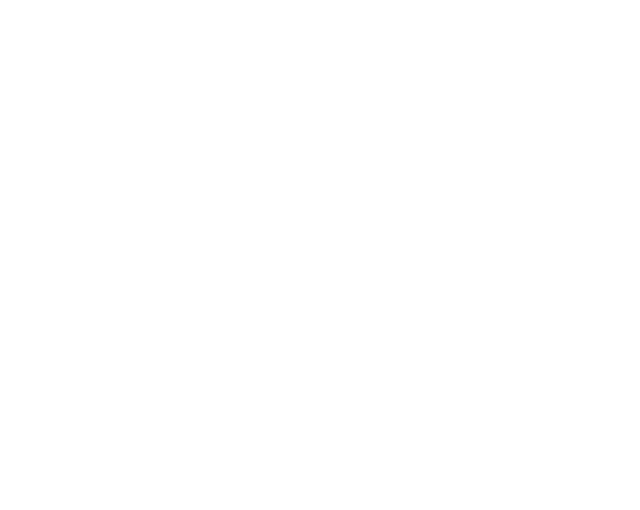
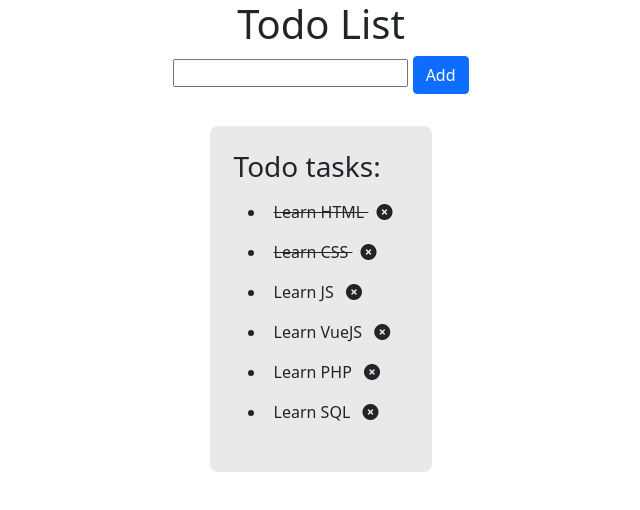
Before and after one commit to SirAlyon/vue-todolist, a plain HTML site: page index.html in a window 1280 px wide. Shown: the whole page, without its empty margins (319-959 px from the left). Drawn offline with nearby package versions, Linux system fonts and the light colour scheme.

Commit message:
add milestone 3

```diff
--- a/app.js
+++ b/app.js
@@ -1,9 +1,45 @@
 const app = new Vue ({
     el: '#app',
     data: {
-
+        newTask: '',
+        tasks: [
+            {
+                text: 'Learn HTML',
+                done: true,
+            },
+            {
+                text: 'Learn CSS',
+                done: true,
+            },
+            {
+                text: 'Learn JS',
+                done: false,
+            },
+            {
+                text: 'Learn VueJS',
+                done: false,
+            },
+            {
+                text: 'Learn PHP',
+                done: false,
+            },
+            {
+                text: 'Learn SQL',
+                done: false,
+            }
+        ]
     },
     methods: {
-
+        deleteTask(index){
+            this.tasks.splice(index, 1)
+        },
+        addNewTask(){
+            const newTaskObject = {
+                text: this.newTask,
+                done: false
+            }
+            console.log(newTaskObject);
+            this.tasks.push(newTaskObject)
+        }
     }
 })
--- a/index.html
+++ b/index.html
@@ -4,11 +4,29 @@
     <meta charset="UTF-8">
     <meta http-equiv="X-UA-Compatible" content="IE=edge">
     <meta name="viewport" content="width=device-width, initial-scale=1.0">
+    <link rel="stylesheet" href="https://cdn.jsdelivr.net/npm/bootstrap@5.1.3/dist/css/bootstrap.min.css">
+    <link rel="stylesheet" href="https://cdnjs.cloudflare.com/ajax/libs/font-awesome/6.1.1/css/all.min.css">
     <title>Todo List</title>
     <link rel="stylesheet" href="style.css">
 </head>
 <body>
     <div id="app">
+        <div class="container m-auto">
+            <h1>Todo List</h1>
+            <div class="new_task">
+                <input type="text" v-model="newTask">
+                <button @click="addNewTask" class="btn btn-primary">Add</button>
+            </div>
+            <div class="tasks">
+                <h3>Todo tasks:</h3>
+                <ul>
+                    <li v-for="(task, index) in tasks" class="p-2":class="task.done === true ? 'done' : ''">
+                        {{task.text}}
+                        <i @click="deleteTask" class="fa-solid fa-circle-xmark mx-2"></i>
+                    </li>
+                </ul>
+            </div>
+        </div>
 
     </div>
 
--- a/style.css
+++ b/style.css
@@ -1,3 +1,21 @@
 *{
     margin: 0;padding: 0;box-sizing: border-box;
 }
+
+.container{
+    display: flex;
+    flex-direction: column;
+    justify-content: center;
+    align-items: center;
+}
+
+.done{
+    text-decoration: line-through;
+}
+
+.tasks{
+    background-color: rgba(211, 211, 211, 0.5);
+    border-radius: 0.5rem;
+    padding: 1.5rem;
+    margin-top: 2rem;
+}
```
